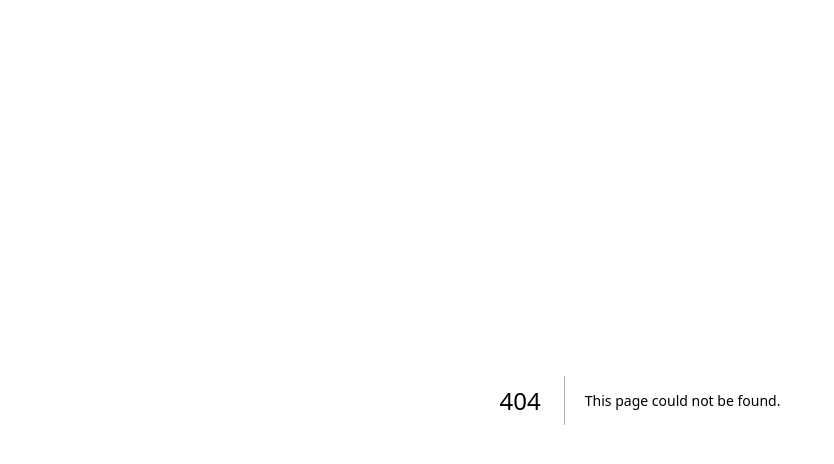
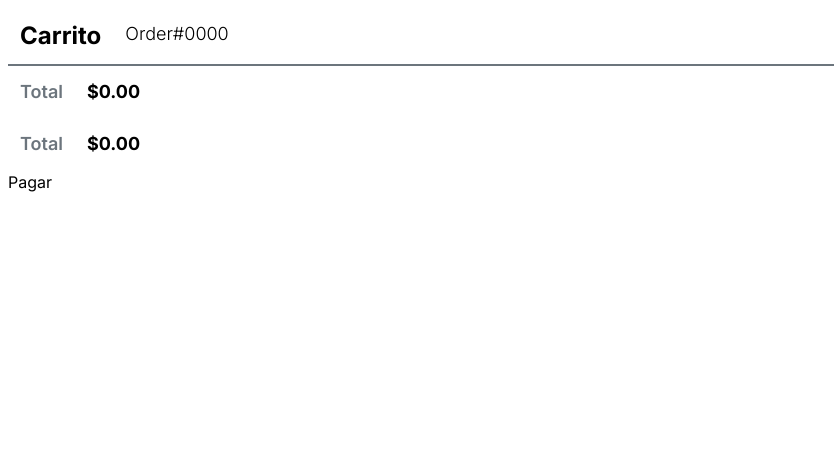
Before and after one commit to Magi3654/cafetec, a Next.js app: page /carrito in a window 1280 px wide. Before the commit this address had no page. Shown: the top 464 px of the page, without its empty margins (0-834 px from the left). Built offline with nearby package versions, Linux system fonts and the light colour scheme.

Commit message:
Componente carrito

```diff
--- /dev/null
+++ b/src/app/carrito/page.jsx
@@ -0,0 +1,30 @@
+import React from 'react'
+
+function Carrito() {
+  return (
+    <div className='p-2'>
+        <section className='flex flex-1 w-full'>
+            <p className='m-3 font-bold text-2xl'>Carrito</p>
+            <p className='m-3 font-light text-lg'>Order#0000</p>
+        </section>
+
+        <section className='flex flex-col border-t-2 border-darkGray'>
+            <div className='flex'>
+                <p className='m-3 font-semibold text-lg text-darkGray'>Total</p>
+                <p className='m-3 font-bold text-lg'>$0.00 </p>
+            </div>
+
+            <div className='flex w-full'>
+                <p className='m-3 font-semibold text-lg text-darkGray'>Total</p>
+                <p className='m-3 font-bold text-lg'>$0.00 </p>
+            </div>
+        </section>
+
+        <section className='flex'>
+            <button>Pagar</button>
+        </section>
+    </div>
+  )
+}
+
+export default Carrito
--- a/src/app/main/page.jsx
+++ b/src/app/main/page.jsx
@@ -2,6 +2,7 @@ import React from 'react'
 import Menu from '../menu/page'
 import Search from '../search/page'
 import Drinks from '../top/page'
+import Link from 'next/link'
 
 const Main = () => {
     return (
@@ -12,9 +13,12 @@ const Main = () => {
                     <p className="text-brown text-sm font-normal">Disfruta de tu comida favorita</p>
 
                 </div>
-                <svg xmlns="http://www.w3.org/2000/svg" viewBox="0 0 576 512" className='h-7 m-7' fill='#ffc600'>
-                    <path d="M0 24C0 10.7 10.7 0 24 0H69.5c22 0 41.5 12.8 50.6 32h411c26.3 0 45.5 25 38.6 50.4l-41 152.3c-8.5 31.4-37 53.3-69.5 53.3H170.7l5.4 28.5c2.2 11.3 12.1 19.5 23.6 19.5H488c13.3 0 24 10.7 24 24s-10.7 24-24 24H199.7c-34.6 0-64.3-24.6-70.7-58.5L77.4 54.5c-.7-3.8-4-6.5-7.9-6.5H24C10.7 48 0 37.3 0 24zM128 464a48 48 0 1 1 96 0 48 48 0 1 1 -96 0zm336-48a48 48 0 1 1 0 96 48 48 0 1 1 0-96z"/>
-                </svg>
+                <Link href="/carrito">
+                    <svg xmlns="http://www.w3.org/2000/svg" viewBox="0 0 576 512" className='h-7 m-7' fill='#ffc600'>
+                        <path d="M0 24C0 10.7 10.7 0 24 0H69.5c22 0 41.5 12.8 50.6 32h411c26.3 0 45.5 25 38.6 50.4l-41 152.3c-8.5 31.4-37 53.3-69.5 53.3H170.7l5.4 28.5c2.2 11.3 12.1 19.5 23.6 19.5H488c13.3 0 24 10.7 24 24s-10.7 24-24 24H199.7c-34.6 0-64.3-24.6-70.7-58.5L77.4 54.5c-.7-3.8-4-6.5-7.9-6.5H24C10.7 48 0 37.3 0 24zM128 464a48 48 0 1 1 96 0 48 48 0 1 1 -96 0zm336-48a48 48 0 1 1 0 96 48 48 0 1 1 0-96z"/>
+                    </svg>
+                </Link>
+
             </div>
             <Search></Search>
             <Menu></Menu>
```
